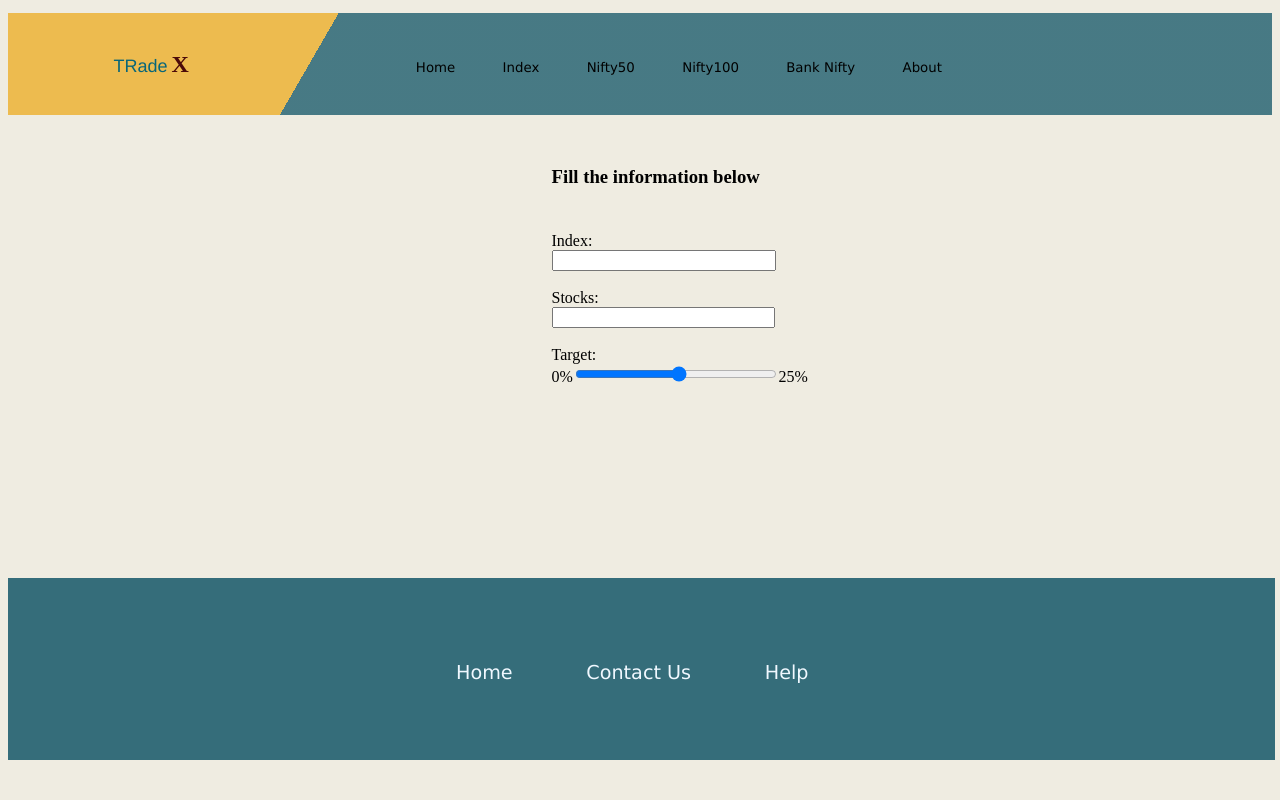
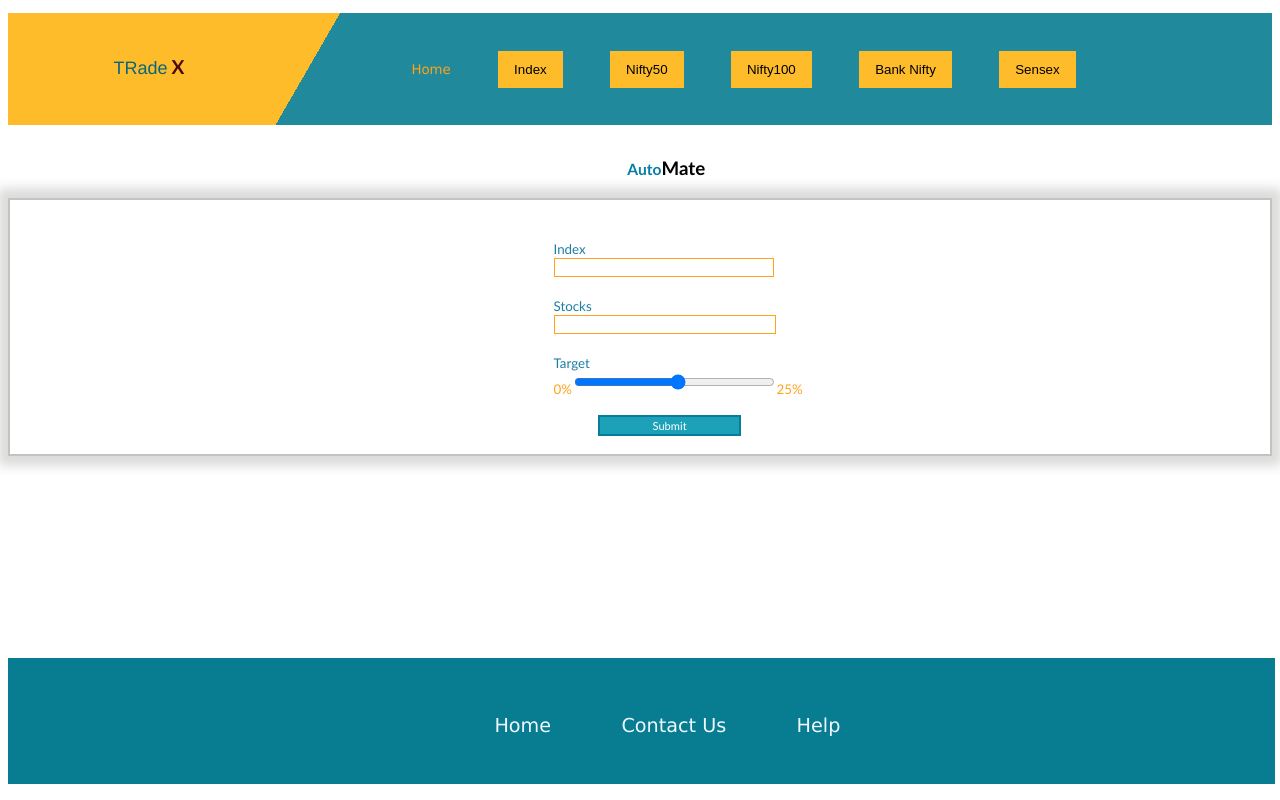
Before and after one commit to RavieshMaini/TRadeX, a Django app: template blog/templates/blog/home.html in a window 1280 px wide. Run offline with Django 3.2, Linux system fonts and the light colour scheme; the template is opened without the code that fills it, so the values that code supplies are empty.

Commit message:
Add files via upload

```diff
--- a/blog/templates/blog/home.html
+++ b/blog/templates/blog/home.html
@@ -9,18 +9,20 @@
         <title>TRadeX</title>
     </head>
 
-    <body style="background-color: rgb(239, 236, 225);">
 
-        <header style="background: linear-gradient(120deg,rgb(237, 187, 79) 25% , rgba(53, 109, 122,0.9) 25%); margin:1% 0% 2% 0%; padding:3% 1% 3% 1%; ">
+
+    <body style="background-color: rgb(255, 255, 255);">
+
+        <header style="background: linear-gradient(120deg,rgb(255, 188, 42) 25% , rgba(8, 125, 145, 0.9) 25%); margin:1% 0% 2% 0%; padding:3% 1% 3% 1%; ">
             <p style="display:inline; font-size: large; color: rgb(8, 102, 121); font-family: 'Franklin Gothic Medium', 'Arial Narrow', Arial, sans-serif; padding-left:7.5%;">TRade</p>
-            <p style="display:inline; font-weight: 700; color: rgb(75, 10, 9); padding-right:6%; font-size: x-large;">X</p>
+            <p style="display:inline; font-weight: 700; color: rgb(75, 10, 9); padding-right:6%; font-size: larger; font-family: 'Trebuchet MS', 'Lucida Sans Unicode', 'Lucida Grande', 'Lucida Sans', Arial, sans-serif;">X</p>
 
-            <nav style="display:inline; color:rgb(0, 0, 0); padding:0% 3.5% 0% 12%; font-family: Verdana, Geneva, Tahoma, sans-serif;"><small>Home</small></nav>
-            <nav style="display:inline; font-family: Verdana, Geneva, Tahoma, sans-serif; padding-right: 3.5%;" ><small>Index</small></nav>
-            <nav style="display:inline; font-family: Verdana, Geneva, Tahoma, sans-serif; padding-right: 3.5%;" ><small>Nifty50</small></nav>
-            <nav style="display:inline; font-family: Verdana, Geneva, Tahoma, sans-serif; padding-right: 3.5%;" ><small>Nifty100</small></nav>
-            <nav style="display:inline; font-family: Verdana, Geneva, Tahoma, sans-serif; padding-right: 3.5%;" ><small>Bank Nifty</small></nav>
-            <nav style="display:inline; font-family: Verdana, Geneva, Tahoma, sans-serif; padding-right: 3.5%;" ><small>About</small></nav>
+            <nav style="display:inline; color:rgb(255, 163, 25); padding:0% 3.5% 0% 12%; font-family: Verdana, Geneva, Tahoma, sans-serif;"><small>Home</small></nav>
+            <nav style="display:inline;  font-family: 'Trebuchet MS', 'Lucida Sans Unicode', 'Lucida Grande', 'Lucida Sans', Arial, sans-serif; padding-right: 3.5%;" ><small><button style="background-color:rgb(255, 188, 42); border:10px solid rgb(255, 188, 42);">Index</button></small></nav>
+            <nav style="display:inline;  font-family: 'Trebuchet MS', 'Lucida Sans Unicode', 'Lucida Grande', 'Lucida Sans', Arial, sans-serif; padding-right: 3.5%;" ><small><button style="background-color:rgb(255, 188, 42); border:10px solid rgb(255, 188, 42);">Nifty50</button></small></nav>
+            <nav style="display:inline;  font-family: 'Trebuchet MS', 'Lucida Sans Unicode', 'Lucida Grande', 'Lucida Sans', Arial, sans-serif; padding-right: 3.5%;" ><small><button style="background-color:rgb(255, 188, 42); border:10px solid rgb(255, 188, 42);">Nifty100</button></small></nav>
+            <nav style="display:inline;  font-family: 'Trebuchet MS', 'Lucida Sans Unicode', 'Lucida Grande', 'Lucida Sans', Arial, sans-serif; padding-right: 3.5%;" ><small><button style="background-color:rgb(255, 188, 42); border:10px solid rgb(255, 188, 42);">Bank Nifty</button></small></nav>
+            <nav style="display:inline;  font-family: 'Trebuchet MS', 'Lucida Sans Unicode', 'Lucida Grande', 'Lucida Sans', Arial, sans-serif; padding-right: 3.5%;" ><small><button style="background-color:rgb(255, 188, 42); border:10px solid rgb(255, 188, 42);">Sensex</button></small></nav>
         </header>
 
         <!--<div style="width:150px; height:680px; background-color: rgb(236, 187, 79); border-radius: 4px 4px 4px 4px; margin-left: 0.2%;">
@@ -30,36 +32,58 @@
             <nav style="display:block; font-family: Verdana, Geneva, Tahoma, sans-serif; position:relative; padding: 20px 0px 40px 35px;" >Bank Nifty</nav>
         </div>-->
 
-        <h3 style="padding-left:43%; padding-top: 2%;">Fill the information below</h3>
-        <form style="padding-left:43%; padding-top: 2%;">
-            <lable for="Index">Index:</lable>
+        <h3 style="padding-left:49%; padding-top: 0.5%; font-family: 'Trebuchet MS', 'Lucida Sans Unicode', 'Lucida Grande', 'Lucida Sans', Arial, sans-serif;"><small style="color: rgb(8, 125, 165);">Auto</small>Mate</h3>
+
+        <!--Form-->
+
+        <form style="padding-left:43%; padding-top: 3%; border:2px solid rgba(31, 30, 25, 0.264); box-shadow:0px 0px 10px 10px rgba(67, 63, 61, 0.184); background-color: rgb(255, 255, 255); z-index:0;">
+            <lable for="Index" style=" font-family: 'Trebuchet MS', 'Lucida Sans Unicode', 'Lucida Grande', 'Lucida Sans', Arial, sans-serif; color:rgb(28, 125, 165);"><small>Index</small></lable>
             <br>
-            <input list="Index" style="width:30%;">
+            <input list="Index" style="width:30%; border:1.5px solid rgb(255, 163, 25);">
             <datalist id="Index">
               <option value="Nifty50">
               <option value="Nifty100">
               <option value="Bank Nifty">
+              <option value="Sensex">
             </datalist>
+
             <br>
             <br>
-            <lable>Stocks:</lable>
+
+            <lable  style=" font-family: 'Trebuchet MS', 'Lucida Sans Unicode', 'Lucida Grande', 'Lucida Sans', Arial, sans-serif; color:rgb(28, 125, 165);"><small>Stocks</small></lable>
             <br>
-            <input type="search" style="width:31%;">
+            <input type="search" style="width:31%; border:1.5px solid rgb(255, 163, 25);">
+
             <br>
             <br>
-            <lable>Target:</lable>
+
+            <lable  style=" font-family: 'Trebuchet MS', 'Lucida Sans Unicode', 'Lucida Grande', 'Lucida Sans', Arial, sans-serif; color:rgb(28, 125, 165);"><small>Target</small></lable>
             <br>
-            0%<input type="range" min="0" max="25" style="width:28%;">25%
+            <sub  style=" font-family: 'Trebuchet MS', 'Lucida Sans Unicode', 'Lucida Grande', 'Lucida Sans', Arial, sans-serif; color:rgb(255, 163, 25);">0%</sub><input type="range" min="0" max="25" style="width:28%;"><sub  style=" font-family: 'Trebuchet MS', 'Lucida Sans Unicode', 'Lucida Grande', 'Lucida Sans', Arial, sans-serif; color:rgb(255, 163, 25);">25%</sub>
+
+            <br>
+            <br>
+
+            <!--<input type="button" style="width:30%;" value="Submit">
+            <br>-->
+            <button id="x" style="width:20%; position: relative; left:6.2%; background-color: rgb(28, 161, 184);  border:2px solid rgb(8, 125, 155);"><small style="  font-family: 'Trebuchet MS', 'Lucida Sans Unicode', 'Lucida Grande', 'Lucida Sans', Arial, sans-serif; color:white;">Submit</small></button>
+
+            <br>
+            <br>
+
           </form>
 
 
+          <!--Some Background objects
+         <div style="width:5%; height:10%; background-color:rgb(8, 125, 165); position:fixed; top:30%; left:-0.5%;"></div>
+-->
 
-        <footer style="position:fixed; bottom:5%; background-color:rgb(53, 109, 122); width:64%; height:10%; padding: 4% 0% 4% 35%;">
+         <footer style="position:fixed; bottom:2%; background-color:rgb(8, 125, 145); width:61%; height:3%; padding: 4% 0% 4% 38%;">
 
-            <nav style="display:inline; font-family: Verdana, Geneva, Tahoma, sans-serif; padding-right: 8.5%; font-size: larger; color:aliceblue; position:relative; top:40%;" >Home</nav>
-            <nav style="display:inline; font-family: Verdana, Geneva, Tahoma, sans-serif; padding-right: 8.5%; color:aliceblue; position:relative; top:40%; font-size: larger;" >Contact Us</nav>
-            <nav style="display:inline; font-family: Verdana, Geneva, Tahoma, sans-serif; padding-right: 8.5%; color:aliceblue; position:relative; top:40%; font-size: larger;" >Help</nav>
+            <nav style="display:inline; font-family: Verdana, Geneva, Tahoma, sans-serif; padding-right: 8.5%; font-size: larger; color:aliceblue; position:relative; top:20%;" >Home</nav>
+            <nav style="display:inline; font-family: Verdana, Geneva, Tahoma, sans-serif; padding-right: 8.5%; color:aliceblue; position:relative; top:20%; font-size: larger;" >Contact Us</nav>
+            <nav style="display:inline; font-family: Verdana, Geneva, Tahoma, sans-serif; padding-right: 8.5%; color:aliceblue; position:relative; top:20%; font-size: larger;" >Help</nav>
 
-        </footer>
+         </footer>
     </body>
 </html>
```
